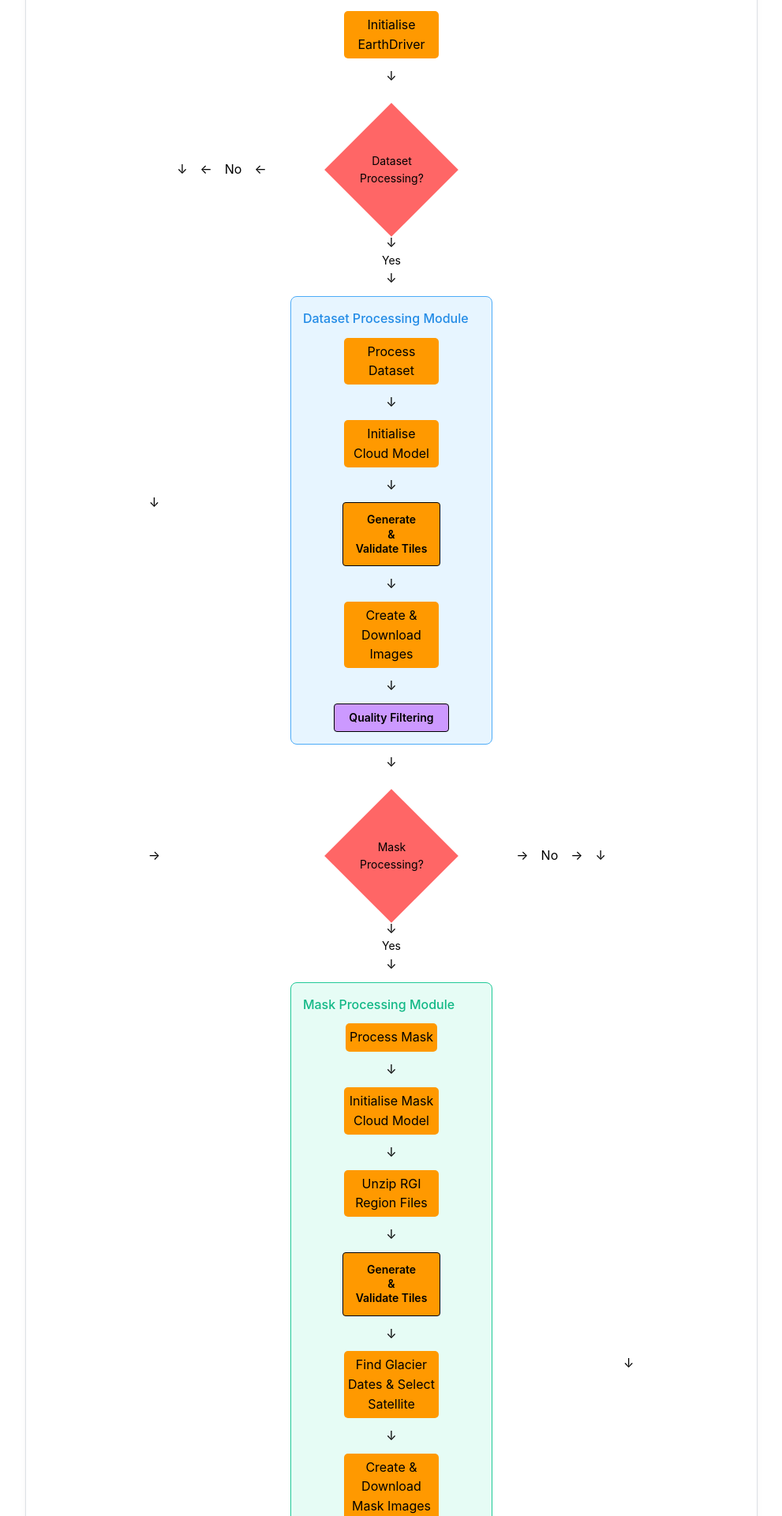
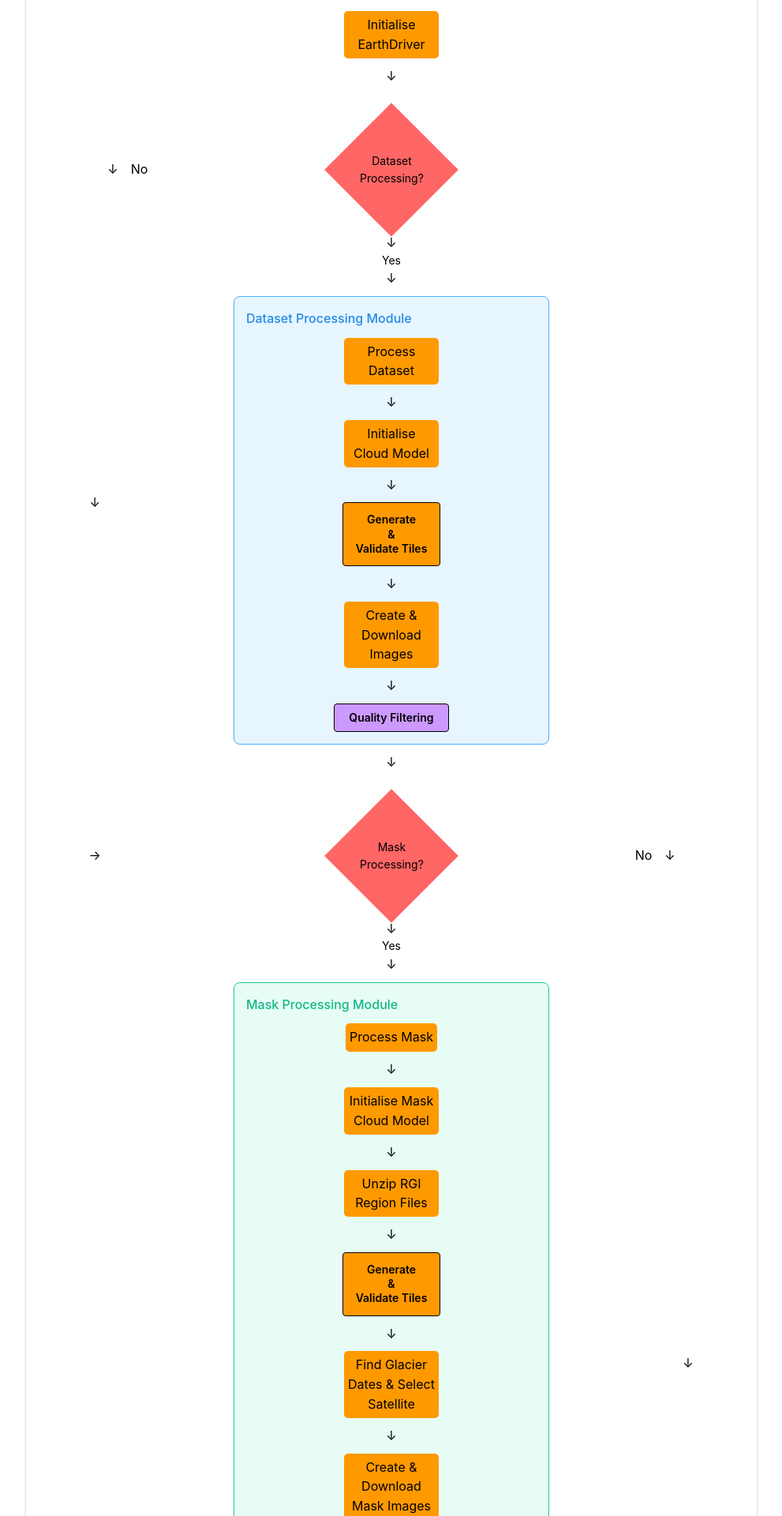
Before and after one commit to Senne2708/flowchart, a React (Vite) app: page / in a window 1280 px wide. Shown: the part 480-2400 px from the top of the page at 79% size, without its empty margins (144-1135 px from the left). Built offline with nearby package versions, Linux system fonts and the light colour scheme.

Commit message:
Fixing bug

```diff
--- a/src/components/Flowchart.tsx
+++ b/src/components/Flowchart.tsx
@@ -85,28 +85,26 @@ function Flowchart() {
           {/* First decision point with three-column grid layout */}
           <Space h="md" />
           <Grid style={{ width: '100%', position: 'relative' }}>
-            <Grid.Col span={4} style={{ display: 'flex', justifyContent: 'flex-end', alignItems: 'center' }}>
+            <Grid.Col span={2} style={{ display: 'flex', justifyContent: 'flex-end', alignItems: 'center' }}>
               <Group>
                 <Text>↓</Text>
-                <Text>←</Text>
                 <Text>No</Text>
-                <Text>←</Text>
               </Group>
             </Grid.Col>
 
-            <Grid.Col span={4} style={{ display: 'flex', justifyContent: 'center', flexDirection: 'column', alignItems: 'center' }}>
+            <Grid.Col span={8} style={{ display: 'flex', justifyContent: 'center', flexDirection: 'column', alignItems: 'center' }}>
               <Decision content="Dataset Processing?" />
             </Grid.Col>
 
-            <Grid.Col span={4}></Grid.Col>
+            <Grid.Col span={2}></Grid.Col>
           </Grid>
 
           {/* Yes path for first decision */}
           <Grid style={{ width: '100%', position: 'relative' }}>
-            <Grid.Col span={4} style={{ display: 'flex', justifyContent: 'center', flexDirection: 'column', alignItems: 'center'}} >
+            <Grid.Col span={2} style={{ display: 'flex', justifyContent: 'center', flexDirection: 'column', alignItems: 'center'}} >
               <Text>↓</Text>
             </Grid.Col>
-            <Grid.Col span={4} style={{ display: 'flex', justifyContent: 'center', flexDirection: 'column', alignItems: 'center' }}>
+            <Grid.Col span={8} style={{ display: 'flex', justifyContent: 'center', flexDirection: 'column', alignItems: 'center' }}>
               <Text>↓</Text>
               <Text size="sm">Yes</Text>
               <Text>↓</Text>
@@ -141,27 +139,25 @@ function Flowchart() {
               </Box>
               <Text>↓</Text>
             </Grid.Col>
-            <Grid.Col span={4}></Grid.Col>
+            <Grid.Col span={2}></Grid.Col>
           </Grid>
 
           {/* Second decision point with three-column grid layout */}
           <Space h="md" />
           <Grid style={{ width: '100%', position: 'relative'}}>
-            <Grid.Col  variant='outline' span={4} style={{ display: 'flex', justifyContent: 'center', alignItems: 'center'}}>
+            <Grid.Col  variant='outline' span={2} style={{ display: 'flex', justifyContent: 'center', alignItems: 'center'}}>
               <Group>
                 <Text>→</Text>
               </Group>
             </Grid.Col>
 
-            <Grid.Col span={4} style={{ display: 'flex', justifyContent: 'center', flexDirection: 'column', alignItems: 'center' }}>
+            <Grid.Col span={8} style={{ display: 'flex', justifyContent: 'center', flexDirection: 'column', alignItems: 'center' }}>
               <Decision content="Mask Processing?" />
             </Grid.Col>
 
-            <Grid.Col span={4} style={{display:'flex'}}>
+            <Grid.Col span={2} style={{display:'flex'}}>
               <Group>
-                <Text>→</Text>
                 <Text>No</Text>
-                <Text>→</Text>
                 <Text>↓</Text>
               </Group>
             </Grid.Col>
@@ -169,10 +165,10 @@ function Flowchart() {
 
           {/* Yes path for second decision */}
           <Grid style={{ width: '100%', position: 'relative'}}>
-            <Grid.Col span={4}>
+            <Grid.Col span={2}>
 
             </Grid.Col>
-            <Grid.Col span={4} style={{ display: 'flex', justifyContent: 'center', flexDirection: 'column', alignItems: 'center' }}>
+            <Grid.Col span={8} style={{ display: 'flex', justifyContent: 'center', flexDirection: 'column', alignItems: 'center' }}>
               <Text>↓</Text>
               <Text size="sm">Yes</Text>
               <Text>↓</Text>
@@ -216,18 +212,18 @@ function Flowchart() {
               </Box>
               <Text>↓</Text>
             </Grid.Col>
-            <Grid.Col span={4} style={{ display: 'flex', justifyContent: 'center', flexDirection: 'column', alignItems: 'center'}} >
+            <Grid.Col span={2} style={{ display: 'flex', justifyContent: 'center', flexDirection: 'column', alignItems: 'center'}} >
               <Text>↓</Text>
             </Grid.Col>
           </Grid>
 
           {/* End point */}
           <Grid style={{ width: '100%', position: 'relative'}}>
-            <Grid.Col span={4} style={{ display: 'flex', justifyContent: 'center', flexDirection: 'column', alignItems: 'center' }}></Grid.Col>
-            <Grid.Col span={4} style={{ display: 'flex', justifyContent: 'center', flexDirection: 'column', alignItems: 'center' }}>
+            <Grid.Col span={2} style={{ display: 'flex', justifyContent: 'center', flexDirection: 'column', alignItems: 'center' }}></Grid.Col>
+            <Grid.Col span={8} style={{ display: 'flex', justifyContent: 'center', flexDirection: 'column', alignItems: 'center' }}>
               <EndPipeline/>
             </Grid.Col>
-            <Grid.Col span={4} style={{ display: 'flex', justifyContent: 'center', alignItems: 'center'}}>
+            <Grid.Col span={2} style={{ display: 'flex', justifyContent: 'center', alignItems: 'center'}}>
               <Group>
                 <Text>←</Text>
               </Group>
```
